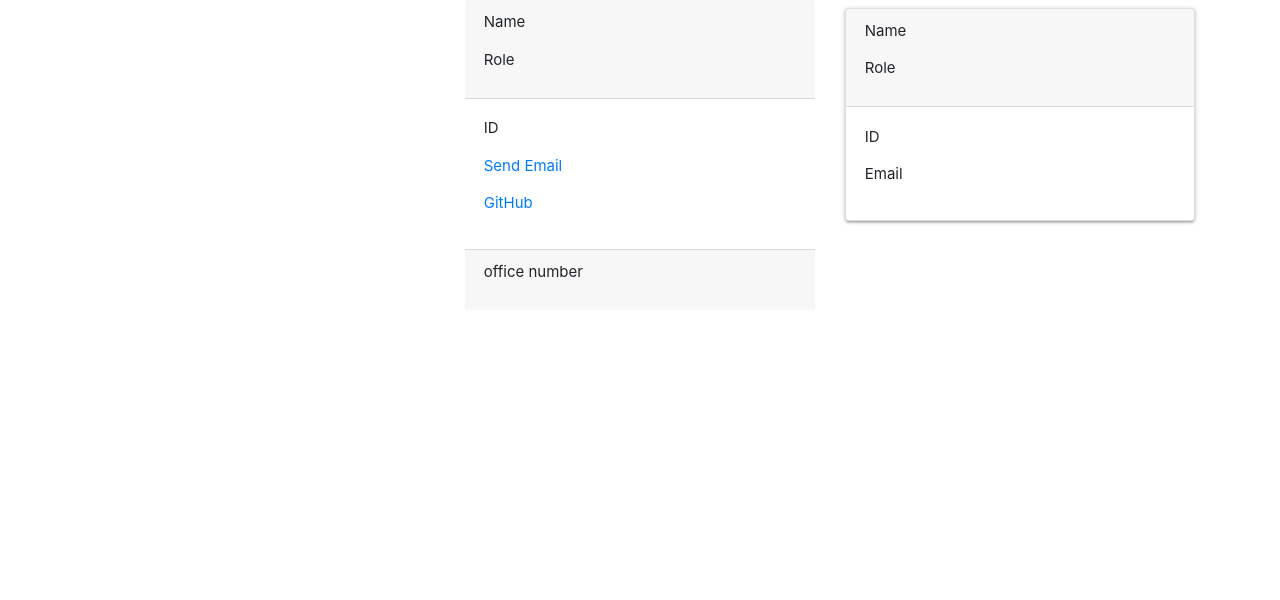
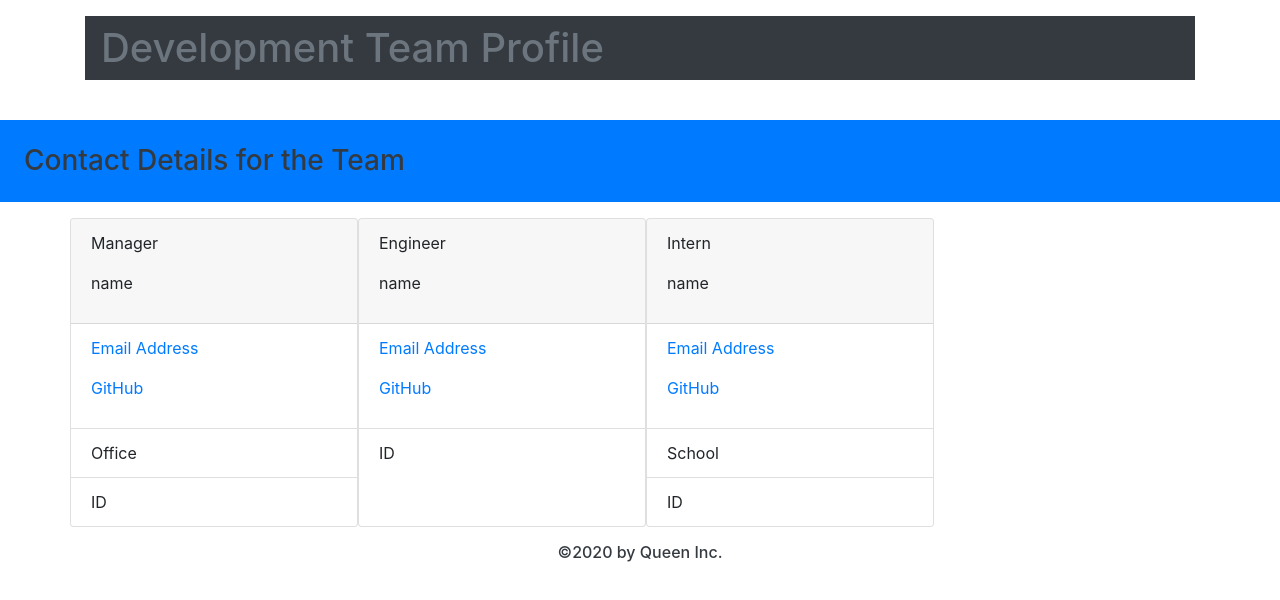
Before and after one commit to queen-stack/team_profile, a website: page index.html in a window 1280 px wide. Drawn offline with nearby package versions, Linux system fonts and the light colour scheme.

Commit message:
define the front end layout

```diff
--- a/index.html
+++ b/index.html
@@ -4,59 +4,82 @@
 <head>
   <meta charset="UTF-8">
   <meta name="viewport" content="width=device-width, initial-scale=1.0">
+  <title>Team Profile</title>
+
   <!--Import Google Icon Font-->
   <link href="https://fonts.googleapis.com/icon?family=Material+Icons" rel="stylesheet">
-  <!--Import materialize.css-->
-  <link type="text/css" rel="stylesheet" href="css/materialize.min.css" media="screen,projection" />
   <!-- Latest compiled and minified CSS -->
   <link rel="stylesheet" href="https://stackpath.bootstrapcdn.com/bootstrap/4.3.1/css/bootstrap.min.css"
     integrity="sha384-ggOyR0iXCbMQv3Xipma34MD+dH/1fQ784/j6cY/iJTQUOhcWr7x9JvoRxT2MZw1T" crossorigin="anonymous">
   <!--Let browser know website is optimized for mobile-->
-  <title>Team Profile</title>
   <meta name="viewport" content="width=device-width, initial-scale=1.0" />
-</head>
 </head>
 
 <body>
 
+  <header>
+    <div class="container flex-row justify-space-between align-center py-3">
+      <h1 class="page-title text-secondary bg-dark py-2 px-3">Development Team Profile</h1>
+      <nav class="flex-row">
+      </nav>
+    </div>
+  </header>
+
+
+  <section class="my-3" id="about">
+    <h3 class="text-dark bg-primary p-4 display-inline-block">Contact Details for the Team</h2>
+  </section>
+
   <div class="container">
     <div class="row">
-      <div class="col-sm">
+      <div class="card" style="width: 18rem;">
+        <div class="card-header">
+          <p>Manager</p>
+          <p>name</p>
+        </div>
+        <ul class="list-group list-group-flush">
+          <li class="list-group-item">
+            <p><a href="mailto:email@example.com">Email Address</a></p>
+            <p><a href="https://[username].github.io/" target=_blank>GitHub</a></p></a>
+          </li>
+          <li class="list-group-item">Office</li>
+          <li class="list-group-item">ID</li>
+        </ul>
+      </div>
 
+      <div class="card" style="width: 18rem;">
+        <div class="card-header">
+          <p>Engineer</p>
+          <p>name</p>
+        </div>
+        <ul class="list-group list-group-flush">
+          <li class="list-group-item">
+            <p><a href="mailto:email@example.com">Email Address</a></p>
+            <p><a href="https://[username].github.io/" target=_blank>GitHub</a></p></a>
+            <li class="list-group-item">ID</li>
+          </li>
+        </ul>
       </div>
-      <div class="col-sm">
-        <div class="card-header Name Role">
-          <p>Name</p>
-          <p>Role</p>
+
+
+      <div class="card" style="width: 18rem;">
+        <div class="card-header">
+          <p>Intern</p>
+          <p>name</p>
         </div>
-        <div class="card-body id email githubusername">
-          <p>ID</p>
-          <p><a href="mailto:email@example.com">Send Email</a></p>
-          <p><a href="https://[username].github.io/" target=_blank>GitHub</a></p></a>
-        </div>
-        <div class="card-footer officeNumber">
-          <p>office number</p>
-        </div>
+        <ul class="list-group list-group-flush">
+          <li class="list-group-item">
+            <p><a href="mailto:email@example.com">Email Address</a></p>
+            <p><a href="https://[username].github.io/" target=_blank>GitHub</a></p></a>
+          </li>
+          <li class="list-group-item">School</li>
+          <li class="list-group-item">ID</li>
+        </ul>
       </div>
-      <div class="col-sm">
-        <div class="card">
-          <div class="card-header">
-            <p>Name</p>
-            <p>Role</p>
-          </div>
-          <div class="card-body">
-            <p>ID</p>
-            <p>Email</p>
-          </div>
-        </div>
 
-        <div class="container">
 
-        </div>
-      </div>
-    </div>
-    <!--JavaScript at end of body for optimized loading-->
-    <script type="text/javascript" src="js/materialize.min.js"></script>
+      <footer class="container text-center py-3">
+        <h6 class="text-dark">&copy;2020 by Queen Inc.</h6>
+      </footer>
 </body>
-
 </html>
```
